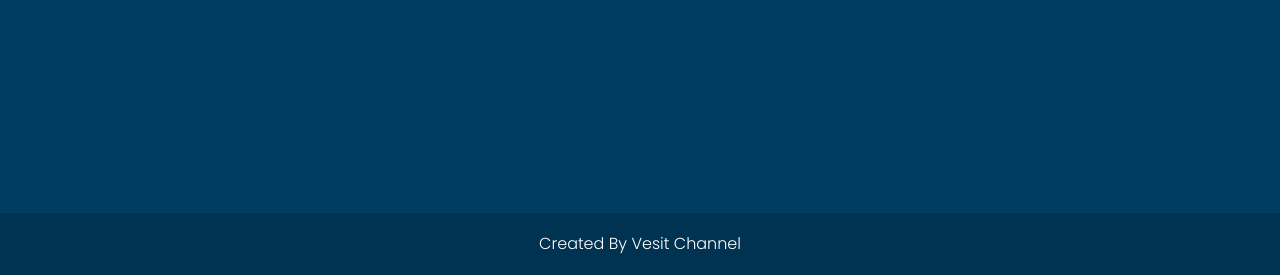
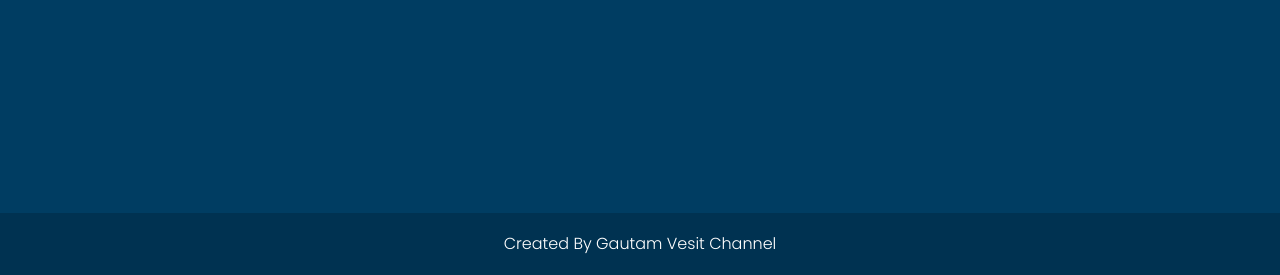
Before and after one commit to GautamVesit/Project_html_css, a plain HTML site: page Project-html-css/index.html in a window 1280 px wide. Shown: the part 2479-2754 px from the top of the page. Drawn offline with nearby package versions, Linux system fonts and the light colour scheme.

Commit message:
rebasing example

```diff
--- a/Project-html-css/index.html
+++ b/Project-html-css/index.html
@@ -174,7 +174,7 @@
       </section>
     </main>
     <footer>
-      <div class="container">Created By Vesit Channel</div>
+      <div class="container">Created By Gautam Vesit Channel</div>
     </footer>
   </body>
 </html>
```
